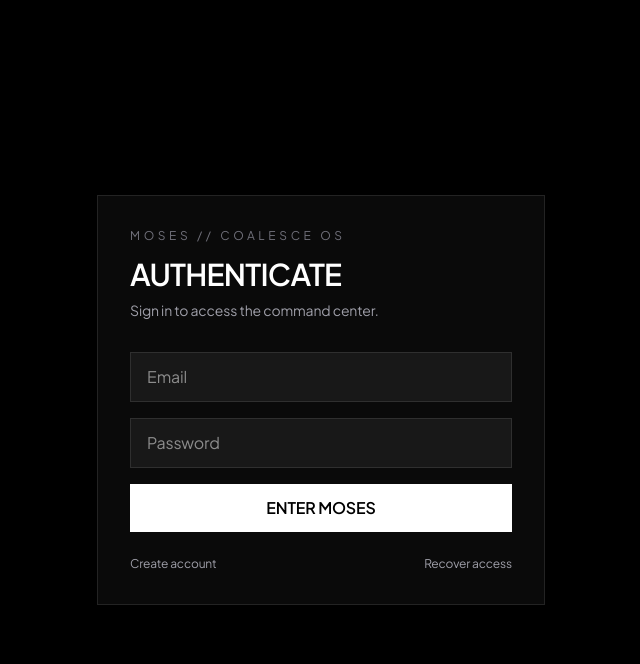
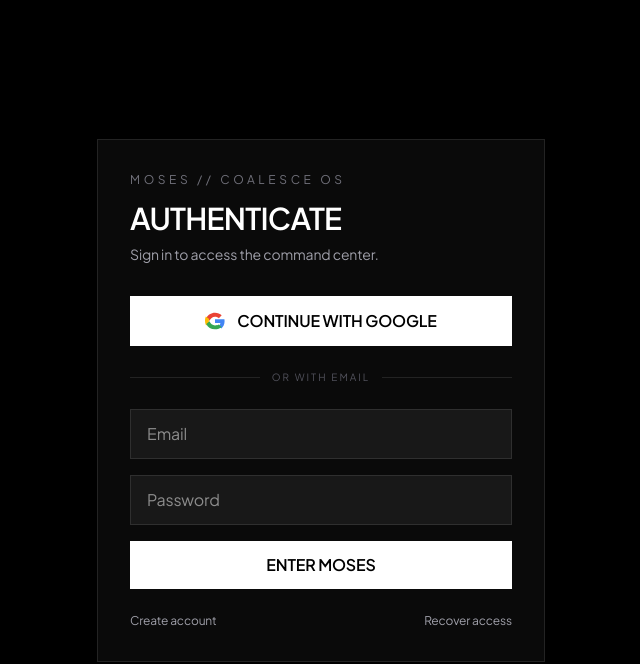
Before and after one commit to NateJ4y/MOSES, a Next.js app: page /login in a window 1280 px wide. Shown: the top 664 px of the page, without its empty margins (319-959 px from the left). Built offline with nearby package versions, Linux system fonts and the light colour scheme.

Commit message:
Add Google sign-in option to login

```diff
--- a/src/app/login/LoginForm.tsx
+++ b/src/app/login/LoginForm.tsx
@@ -6,11 +6,44 @@ import { createClient } from '@/lib/supabase/client';
 
 export default function LoginForm() {
   const searchParams = useSearchParams();
-  const next = searchParams.get('next') || '/';
+  const requestedNext = searchParams.get('next') || '/';
+  const next = requestedNext.startsWith('/') && !requestedNext.startsWith('//') ? requestedNext : '/';
   const [email, setEmail] = useState('');
   const [password, setPassword] = useState('');
   const [busy, setBusy] = useState(false);
+  const [googleBusy, setGoogleBusy] = useState(false);
   const [error, setError] = useState('');
+
+  async function signInWithGoogle() {
+    setGoogleBusy(true);
+    setError('');
+
+    try {
+      const url = process.env.NEXT_PUBLIC_SUPABASE_URL;
+      const key = process.env.NEXT_PUBLIC_SUPABASE_PUBLISHABLE_KEY;
+
+      if (!url || !key || url.includes('YOUR_PROJECT') || key.includes('YOUR_SUPABASE')) {
+        throw new Error('Supabase is not configured for this deployment. Add the Supabase URL and publishable key in Vercel.');
+      }
+
+      const supabase = createClient();
+      const callbackUrl = new URL('/auth/callback', window.location.origin);
+      callbackUrl.searchParams.set('next', next);
+
+      const { error: oauthError } = await supabase.auth.signInWithOAuth({
+        provider: 'google',
+        options: {
+          redirectTo: callbackUrl.toString(),
+          queryParams: { prompt: 'select_account' },
+        },
+      });
+
+      if (oauthError) throw oauthError;
+    } catch (err) {
+      setError(err instanceof Error ? err.message : 'Google sign-in could not be started. Please try again.');
+      setGoogleBusy(false);
+    }
+  }
 
   async function submit(event: FormEvent) {
     event.preventDefault();
@@ -51,13 +84,36 @@ export default function LoginForm() {
   }
 
   return (
-    <form onSubmit={submit} className="mt-8 space-y-4">
-      <input aria-label="Email" type="email" required value={email} onChange={e => setEmail(e.target.value)} placeholder="Email" className="w-full bg-white/[0.06] border border-white/10 px-4 py-3 outline-none focus:border-white/40" />
-      <input aria-label="Password" type="password" required value={password} onChange={e => setPassword(e.target.value)} placeholder="Password" className="w-full bg-white/[0.06] border border-white/10 px-4 py-3 outline-none focus:border-white/40" />
-      {error && <p role="alert" className="text-sm text-red-400">{error}</p>}
-      <button disabled={busy} className="w-full bg-white text-black py-3 font-semibold disabled:opacity-50">
-        {busy ? 'AUTHENTICATING...' : 'ENTER MOSES'}
+    <div className="mt-8">
+      <button
+        type="button"
+        onClick={signInWithGoogle}
+        disabled={busy || googleBusy}
+        className="w-full flex items-center justify-center gap-3 border border-white/15 bg-white text-black py-3 font-semibold disabled:opacity-50 hover:bg-zinc-200 transition-colors"
+      >
+        <svg aria-hidden="true" viewBox="0 0 48 48" className="h-5 w-5">
+          <path fill="#EA4335" d="M24 9.5c3.54 0 6.71 1.22 9.21 3.6l6.85-6.85C35.9 2.38 30.47 0 24 0 14.62 0 6.51 5.38 3.06 13.22l7.98 6.19C12.93 13.72 18.01 9.5 24 9.5Z" transform="translate(0 4)"/>
+          <path fill="#4285F4" d="M46.98 24.55c0-1.57-.15-3.09-.38-4.55H24v9.02h12.94c-.58 2.96-2.26 5.48-4.74 7.18l7.28 5.65c4.25-3.92 7.5-9.7 7.5-17.3Z"/>
+          <path fill="#FBBC05" d="M10.04 28.59A14.4 14.4 0 0 1 9.27 24c0-1.59.27-3.13.76-4.59l-7.98-6.19A23.9 23.9 0 0 0 0 24c0 3.87.93 7.53 2.58 10.78l7.46-6.19Z" transform="translate(0 0)"/>
+          <path fill="#34A853" d="M24 48c6.48 0 11.93-2.13 15.9-5.8l-7.28-5.65c-2.02 1.36-4.6 2.17-8.62 2.17-5.99 0-11.07-4.22-12.96-9.91l-7.98 6.19C6.51 43.62 14.62 48 24 48Z" transform="translate(0 -4)"/>
+        </svg>
+        {googleBusy ? 'CONNECTING TO GOOGLE...' : 'CONTINUE WITH GOOGLE'}
       </button>
-    </form>
+
+      <div className="flex items-center gap-3 my-6 text-[10px] tracking-[0.2em] text-zinc-600">
+        <span className="h-px flex-1 bg-white/10" />
+        OR WITH EMAIL
+        <span className="h-px flex-1 bg-white/10" />
+      </div>
+
+      <form onSubmit={submit} className="space-y-4">
+        <input aria-label="Email" type="email" required value={email} onChange={e => setEmail(e.target.value)} placeholder="Email" className="w-full bg-white/[0.06] border border-white/10 px-4 py-3 outline-none focus:border-white/40" />
+        <input aria-label="Password" type="password" required value={password} onChange={e => setPassword(e.target.value)} placeholder="Password" className="w-full bg-white/[0.06] border border-white/10 px-4 py-3 outline-none focus:border-white/40" />
+        {error && <p role="alert" className="text-sm text-red-400">{error}</p>}
+        <button disabled={busy || googleBusy} className="w-full bg-white text-black py-3 font-semibold disabled:opacity-50">
+          {busy ? 'AUTHENTICATING...' : 'ENTER MOSES'}
+        </button>
+      </form>
+    </div>
   );
 }
```
